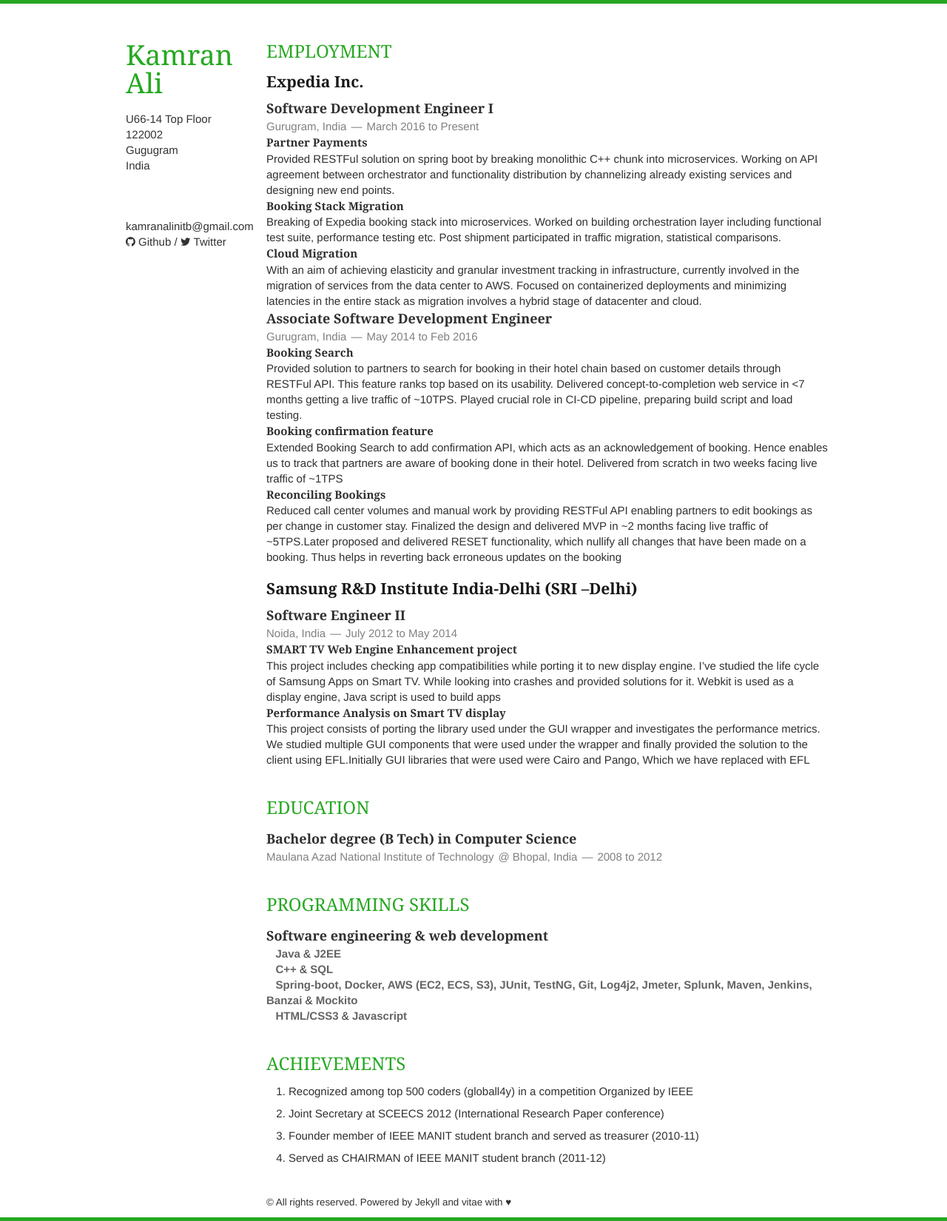
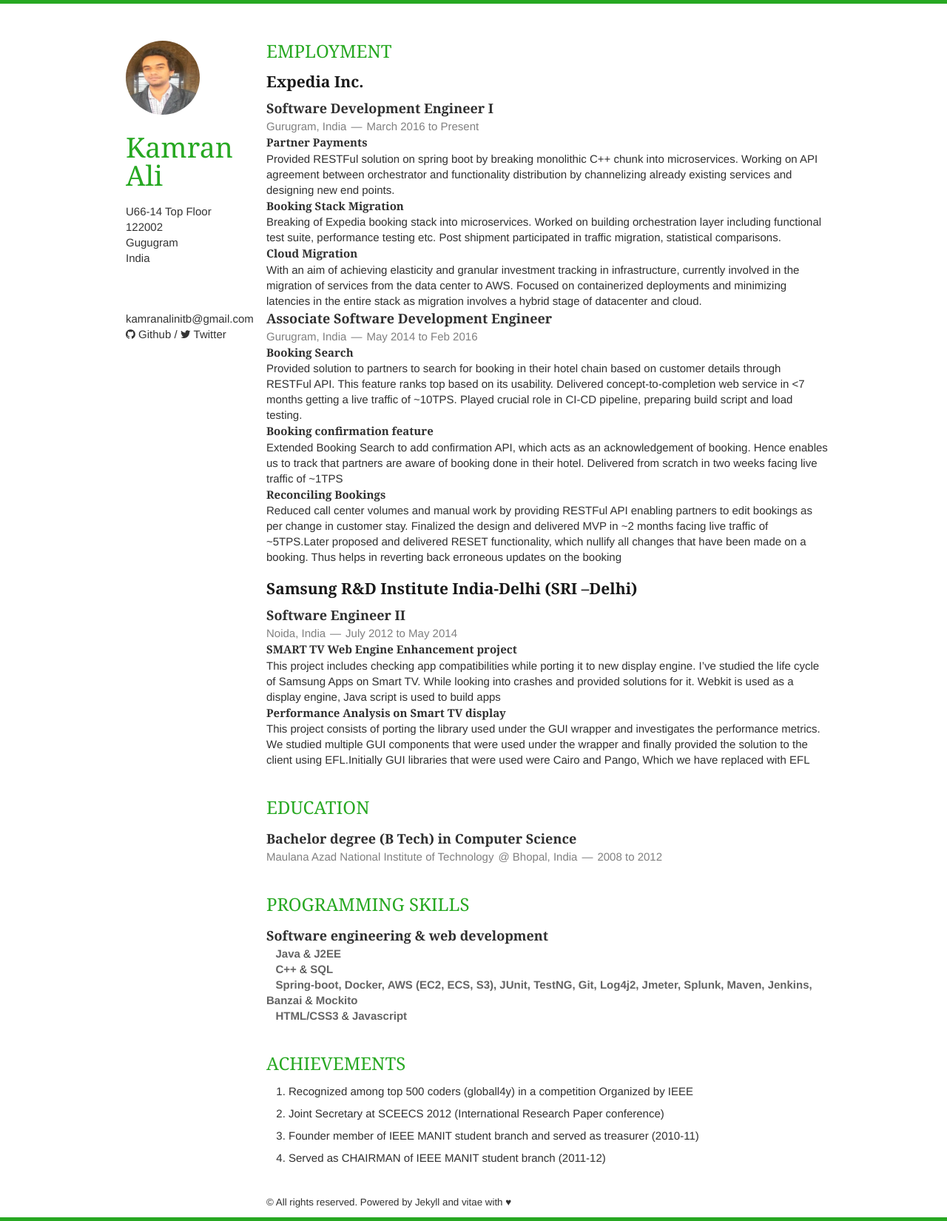
Before and after one commit to jekyllt/vitae, a Jekyll site: the page built from index.html, in a window 1280 px wide. Shown: the whole page at 74% size. Built offline with Jekyll 4.4.1, drawn with Linux system fonts in a browser that asks for light colours.

Commit message:
Including URLs

```diff
--- a/_includes/head.html
+++ b/_includes/head.html
@@ -4,9 +4,9 @@
 
     <title>{{ site.title }}</title>
     <meta name="description" content="{{ site.name }}'s Résumé">
-<!--    <link rel="icon" href="https://kamranali.in/vitae/static/img/favicon.ico?v=2" />  -->
+    <link rel="icon" href="https://kamranali.in/vitae/static/img/favicon.ico?v=2" />
 
-<!--    <link rel="canonical" href="{{ site.url }}{{ page.url }}" />  -->
+    <link rel="canonical" href="{{ site.url }}{{ page.url }}" />
 
     <style>
         {% capture include_to_scssify %}
--- a/_layouts/layout.html
+++ b/_layouts/layout.html
@@ -7,7 +7,7 @@
 <body>
 <div class="container">
     <header class="three columns">
-<!--        <img src="{{ site.baseurl }}static/img/profile.png" class="me">  -->
+        <img src="{{ site.url }}/static/img/profile.png" class="me">
         <h1>{{ site.name }}</h1>
 <!--
         <p>
```
